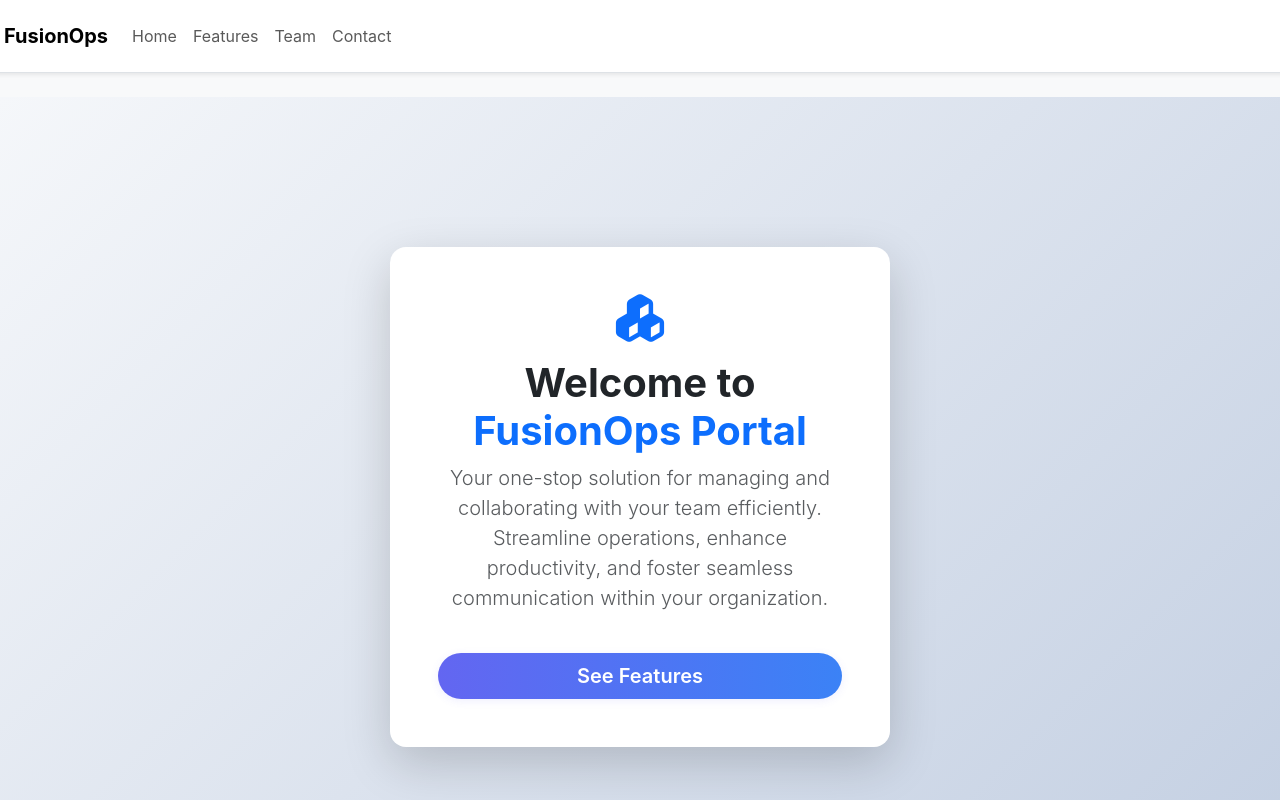
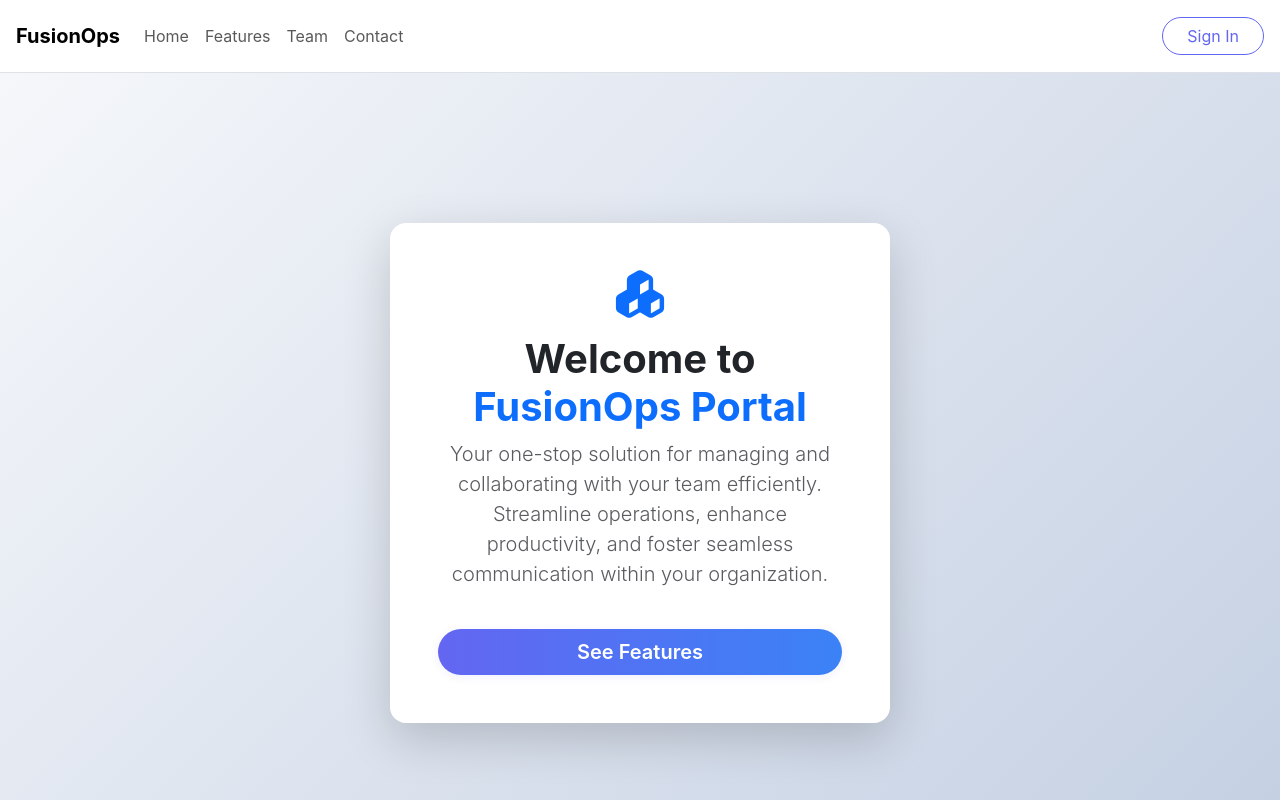
Before and after one commit to MuhammadShamim/FusionOps-Portal, an Angular app: page / in a window 1280 px wide. Shown: the top 800 px of the page. Built offline with nearby package versions, Linux system fonts and the light colour scheme.

Commit message:
public layout ix

```diff
--- a/src/app/shared/public-layout.component.html
+++ b/src/app/shared/public-layout.component.html
@@ -2,18 +2,21 @@
   <header class="public-header py-2 px-3 border-bottom bg-white shadow-sm">
     <nav class="navbar navbar-expand-lg navbar-light">
       <a class="navbar-brand fw-bold" href="#">FusionOps</a>
-      <div class="collapse navbar-collapse">
+      <div class="collapse navbar-collapse justify-content-between">
         <ul class="navbar-nav me-auto mb-2 mb-lg-0">
           <li class="nav-item"><a class="nav-link" routerLink="/" routerLinkActive="active">Home</a></li>
           <li class="nav-item"><a class="nav-link" routerLink="/features" routerLinkActive="active">Features</a></li>
           <li class="nav-item"><a class="nav-link" routerLink="/team" routerLinkActive="active">Team</a></li>
           <li class="nav-item"><a class="nav-link" routerLink="/contact" routerLinkActive="active">Contact</a></li>
         </ul>
-        <ng-content select="[header-actions]"></ng-content>
+        <div class="d-flex align-items-center gap-2">
+          <ng-content select="[header-actions]"></ng-content>
+          <a routerLink="/signin" class="btn btn-outline-primary rounded-pill px-4">Sign In</a>
+        </div>
       </div>
     </nav>
   </header>
-  <main class="flex-fill container-fluid py-4">
+  <main class="flex-fill d-flex flex-column justify-content-center align-items-center w-100 p-0 m-0">
     <ng-content></ng-content>
   </main>
   <footer class="public-footer text-center py-3 border-top bg-light small text-muted">
```
